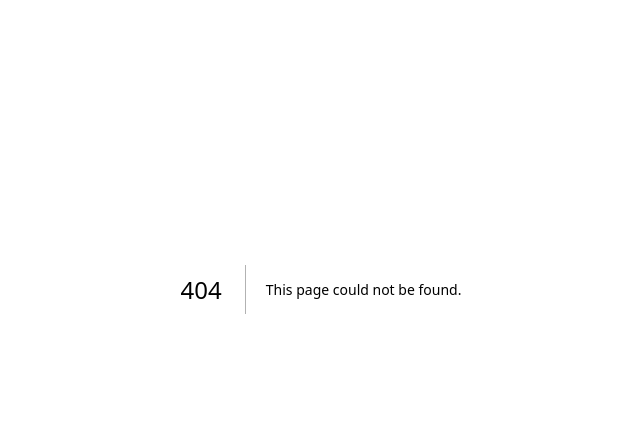
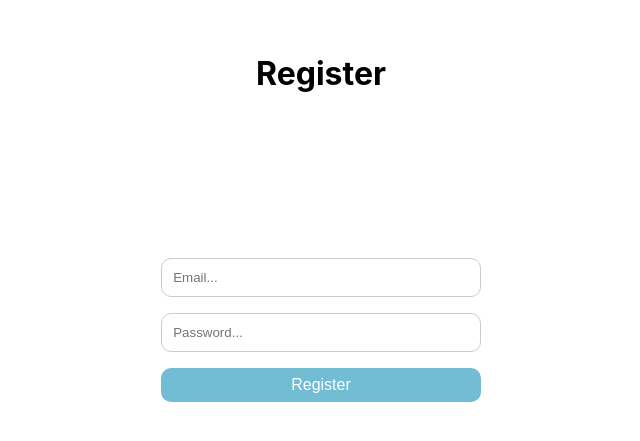
Before and after one commit to gbaliarda/remarque, a Next.js app: page /register in a window 1280 px wide. Before the commit this address had no page. Shown: the part 111-552 px from the top of the page, without its empty margins (319-959 px from the left). Built offline with nearby package versions, Linux system fonts and the light colour scheme.

Commit message:
feat: login and register pages

```diff
--- /dev/null
+++ b/components/AuthForm/AuthForm.module.scss
@@ -0,0 +1,27 @@
+@import "../../styles/variables.module.scss";
+
+.form {
+  display: flex;
+  flex-direction: column;
+  gap: 1rem;
+  align-self: flex-start;
+
+  input, button {
+    min-width: 20rem;
+    border-radius: 10px;
+  }
+
+  input {
+    padding: .7rem;
+    border: 1px solid #ccc;
+  }
+
+  button {
+    background: $primary-color;
+    color: #fff;
+    font-size: 1rem;
+    padding: .5rem 1rem;
+    border: none;
+    cursor: pointer;
+  }
+}
--- /dev/null
+++ b/components/AuthForm/index.tsx
@@ -0,0 +1,19 @@
+import { FormEvent } from "react"
+import s from "./AuthForm.module.scss"
+
+interface Props {
+  actionText: string
+  onSubmit: (e: FormEvent<HTMLFormElement>) => Promise<any>
+}
+
+export default function AuthForm({ onSubmit, actionText }: Props) {
+
+  return (
+    <form className={s.form} onSubmit={onSubmit}>
+      <input required placeholder="Email..." type="email" />
+      <input required placeholder="Password..." type="password" />
+      <button type="submit">{actionText}</button>
+    </form>
+  )
+
+}
--- /dev/null
+++ b/pages/register.tsx
@@ -0,0 +1,19 @@
+import { FormEvent } from "react"
+import AuthForm from "../components/AuthForm"
+import s from "../styles/Auth.module.scss"
+
+export default function Register() {
+
+  const handleRegister = async (e: FormEvent<HTMLFormElement>) => {
+    e.preventDefault()
+    // TODO: api call
+  }
+
+  return (
+    <div className={s.container}>
+      <h1>Register</h1>
+      <AuthForm actionText="Register" onSubmit={handleRegister} />
+    </div>
+  )
+
+}
--- /dev/null
+++ b/styles/Auth.module.scss
@@ -0,0 +1,5 @@
+.container {
+  height: 100vh;
+  display: grid;
+  place-items: center;
+}
```
Also changed, not shown: pages/login.tsx (added, +19 -0 lines).
